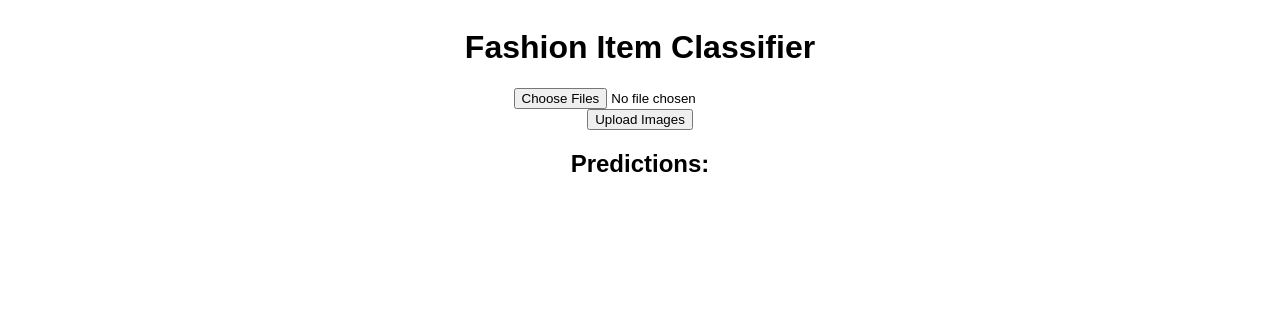
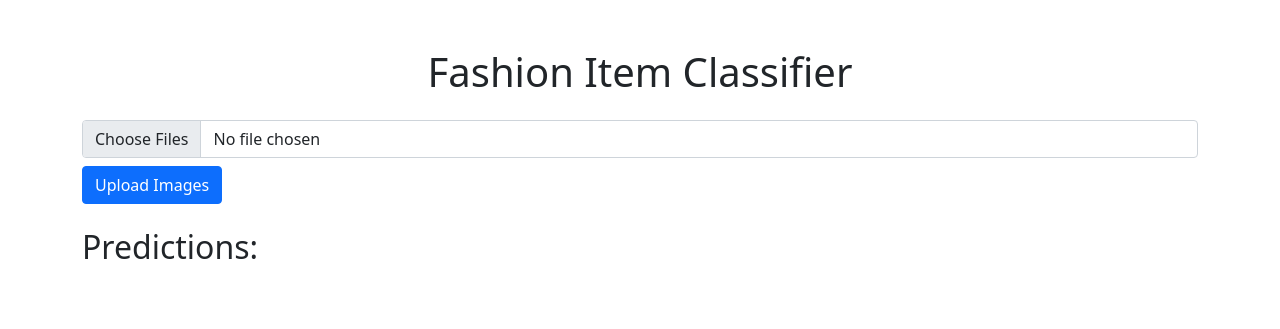
Before and after one commit to mohamadsolouki/Batch-Processing, a Flask app: page / in a window 1280 px wide. Shown: the top 329 px of the page. Run offline with Flask 3, Linux system fonts and the light colour scheme.

Commit message:
Update index.html

```diff
--- a/templates/index.html
+++ b/templates/index.html
@@ -2,39 +2,42 @@
 <html lang="en">
 <head>
     <meta charset="UTF-8">
-    <meta name="viewport" content="width=device-width, initial-scale=1.0">
+    <meta name="viewport" content="initial-scale=1, width=device-width">
     <title>Fashion Item Classifier</title>
+    <link href="https://cdn.jsdelivr.net/npm/bootstrap@5.1.3/dist/css/bootstrap.min.css" rel="stylesheet">
     <style>
-        body {
-            font-family: sans-serif;
-            display: flex;
-            flex-direction: column;
-            align-items: center;
+        .image-preview {
+            width: 100%;
+            height: auto;
+            margin-bottom: 10px;
         }
-        #image-preview {
-            width: 200px;
-            height: 200px;
-            border: 1px solid #ccc;
-            margin-bottom: 10px;
+        .result-item {
+            margin-top: 10px;
         }
     </style>
 </head>
 <body>
-    <h1>Fashion Item Classifier</h1>
+    <div class="container py-5">
+        <h1 class="text-center mb-4">Fashion Item Classifier</h1>
 
-    <input type="file" id="imageUpload" multiple accept="image/*">
-    <button id="uploadButton">Upload Images</button>
+        <div class="mb-3">
+            <input type="file" id="imageUpload" multiple accept="image/*" class="form-control">
+            <button id="uploadButton" class="btn btn-primary mt-2">Upload Images</button>
+        </div>
 
-    <div id="results">
-        <h2>Predictions:</h2>
-        <ul id="predictionList">
-            </ul>
+        <div id="imageContainer" class="row gy-3"></div>
+
+        <div id="results" class="mt-4">
+            <h2 class="mb-3">Predictions:</h2>
+            <ul id="predictionList" class="list-group"></ul>
+        </div>
     </div>
 
     <script>
         const uploadButton = document.getElementById('uploadButton');
         const imageUpload = document.getElementById('imageUpload');
         const predictionList = document.getElementById('predictionList');
+        const imageContainer = document.getElementById('imageContainer');
 
         uploadButton.addEventListener('click', () => {
             const files = imageUpload.files;
@@ -43,6 +46,7 @@
             const formData = new FormData();
             for (let i = 0; i < files.length; i++) {
                 formData.append('files[]', files[i]);
+                displayImagePreview(files[i]);
             }
 
             fetch('/predict', {
@@ -54,6 +58,7 @@
                 predictionList.innerHTML = ''; // Clear previous results
                 data.forEach(prediction => {
                     const listItem = document.createElement('li');
+                    listItem.className = 'list-group-item';
                     listItem.innerHTML = `
                         <strong>${prediction.filename}:</strong> ${prediction.class}
                         (Probability: ${prediction.probability.toFixed(2)})
@@ -65,6 +70,17 @@
                 console.error('Error:', error);
             });
         });
+
+        function displayImagePreview(file) {
+            const reader = new FileReader();
+            reader.onload = (e) => {
+                const imgElement = document.createElement('img');
+                imgElement.src = e.target.result;
+                imgElement.className = 'image-preview col-12 col-md-6 col-lg-4';
+                imageContainer.appendChild(img(objElement));
+            };
+            reader.readAsDataURL(file);
+        }
     </script>
 </body>
 </html>
```
